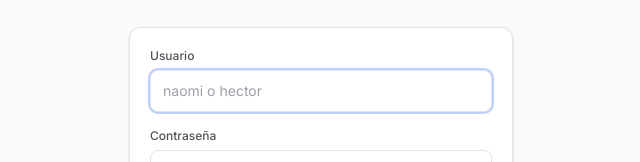
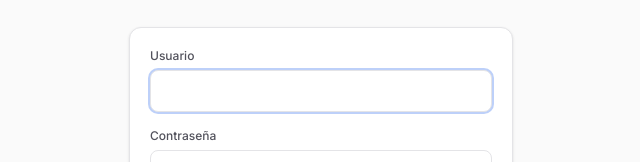
Before and after one commit to kragom/armario-ia, a React (Vite) app in the folder frontend/: page /login in a window 1280 px wide. Shown: the part 302-464 px from the top of the page, without its empty margins (319-959 px from the left). Built offline with nearby package versions, Linux system fonts and the light colour scheme; no server answers.

Commit message:
Remove placeholder from username field in login

```diff
--- a/frontend/src/pages/Login.jsx
+++ b/frontend/src/pages/Login.jsx
@@ -40,7 +40,7 @@ export default function Login() {
               type="text"
               value={username}
               onChange={e => setUsername(e.target.value)}
-              placeholder="naomi o hector"
+              placeholder=""
               className="w-full px-3 py-2.5 rounded-lg border border-zinc-200 dark:border-zinc-700 bg-white dark:bg-zinc-900 text-sm text-zinc-900 dark:text-zinc-100 placeholder-zinc-400 focus:outline-none focus:ring-2 focus:ring-accent/30"
               autoFocus
             />
```
